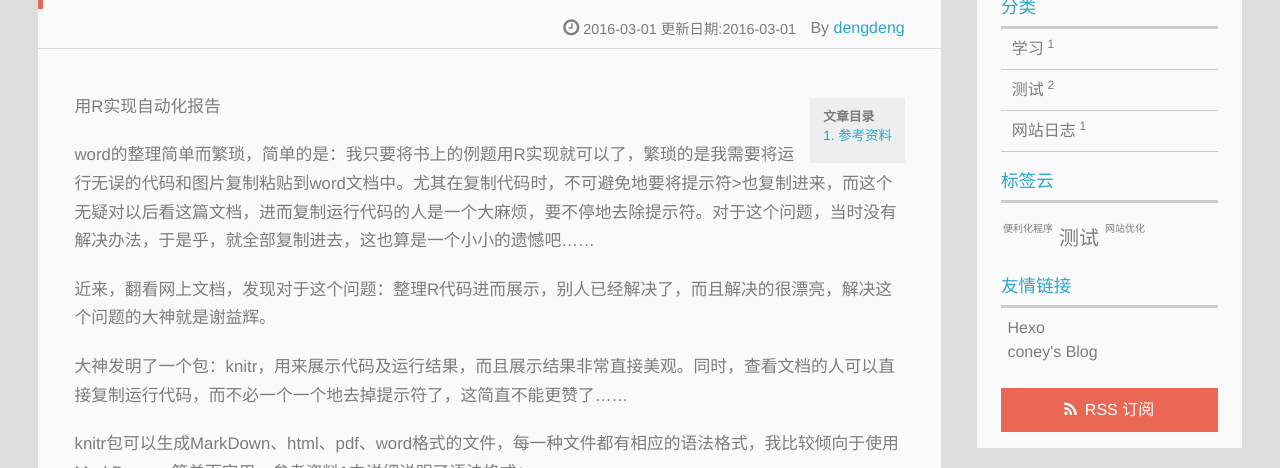
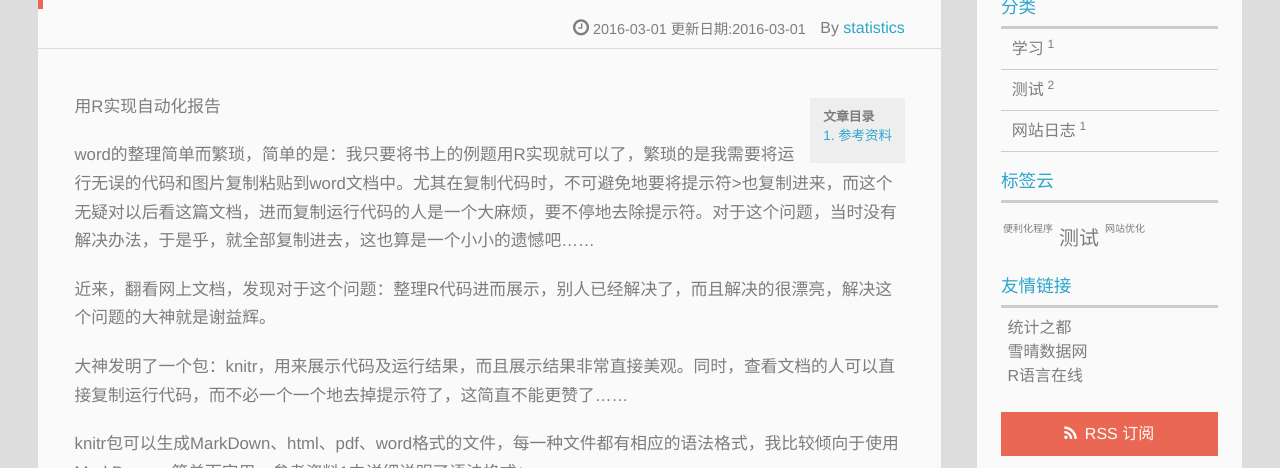
Before and after one commit to ncutsta/ncutsta.github.io, a plain HTML site: page 2016/03/01/2015-12-03-knitr/index.html in a window 1280 px wide. Shown: the part 332-800 px from the top of the page. Drawn offline with Linux system fonts and the light colour scheme; a script that the page names is missing.

Commit message:
Site updated: 2016-03-10 21:58:06

```diff
--- a/2016/03/01/2015-12-03-knitr/index.html
+++ b/2016/03/01/2015-12-03-knitr/index.html
@@ -10,7 +10,7 @@
     <title>knitr | 统苑</title>
     <meta name="viewport" content="width=device-width, initial-scale=1, maximum-scale=3, minimum-scale=1">
 
-    <meta name="author" content="dengdeng">
+    <meta name="author" content="statistics">
 
     <meta name="description" itemprop="description" content="这是一篇测试文档！">
 
@@ -77,7 +77,7 @@
   </h1>
   <p class="article-author">By
 
-      <a href="http://ncutsta.github.io" title="dengdeng">dengdeng</a>
+      <a href="http://ncutsta.github.io" title="statistics">statistics</a>
     </p>
   <p class="article-time">
     <time datetime="2016-03-01T05:03:19.514Z" itemprop="datePublished">2016-03-01</time>
@@ -194,7 +194,7 @@ for (i in 1:5) {
 
 <section class="comment">
 
-	<div class="ds-thread" data-title="knitr" data-thread-key="2015-12-03-knitr" data-author-key="dengdeng" data-url="http://ncutsta.github.io/post/2015-12-03-knitr"></div>
+	<div class="ds-thread" data-title="knitr" data-thread-key="2015-12-03-knitr" data-author-key="statistics" data-url="http://ncutsta.github.io/post/2015-12-03-knitr"></div>
 
 </section>
 
@@ -248,9 +248,10 @@ for (i in 1:5) {
   <div class="linkslist">
   <p class="asidetitle">友情链接</p>
     <ul>
-      <li><a href="http://hexo.io" target="_blank" title="Hexo">Hexo</a></li>
-      <li><a href="http://gengbiao.me" target="_blank" title="coney">coney's Blog</a></li>
-    </ul>
+      <li><a href="http://cos.name/" target="_blank" title="统计之都">统计之都</a></li>
+      <li><a href="http://www.xueqing.tv/" target="_blank" title="雪晴数据网">雪晴数据网</a></li>
+      <li><a href="http://r.rzaixian.com/" target="_blank" title="R语言在线">R语言在线</a></li>
+	</ul>
 </div>
 
 
@@ -265,7 +266,7 @@ for (i in 1:5) {
 
             <p class="copyright"> © 2016
 
-		<a href="http://ncutsta.github.io" target="_blank" title="dengdeng">dengdeng</a>
+		<a href="http://ncutsta.github.io" target="_blank" title="statistics">statistics</a>
 
             && Powered by <a href="http://hexo.io" target="_blank" title="hexo">hexo</a> && Theme by <a href="http://gengbiao.me" target="_blank" title="coney">coney</a>
             </div>
--- a/atom.xml
+++ b/atom.xml
@@ -9,7 +9,7 @@
   <id>http://ncutsta.github.io/</id>
 
   <author>
-    <name>dengdeng</name>
+    <name>statistics</name>
 
   </author>
 
```
Also changed, not shown: 2016/03/01/hello-world/index.html (+8 -7 lines), 2016/03/01/pic/index.html (+8 -7 lines), 2016/03/01/video/index.html (+8 -7 lines), archives/2016/03/index.html (+2 -2 lines), archives/2016/index.html (+2 -2 lines), archives/index.html (+2 -2 lines), categories/index.html (+2 -2 lines), categories/学习/index.html (+2 -2 lines), categories/测试/index.html (+2 -2 lines), categories/网站日志/index.html (+2 -2 lines), index.html (+6 -5 lines), tags/index.html (+2 -2 lines), tags/便利化程序/index.html (+2 -2 lines), tags/测试/index.html (+2 -2 lines), 1 more files.
